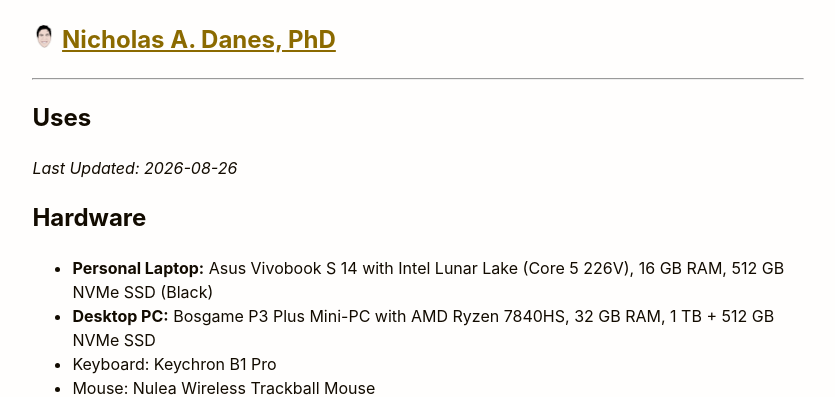
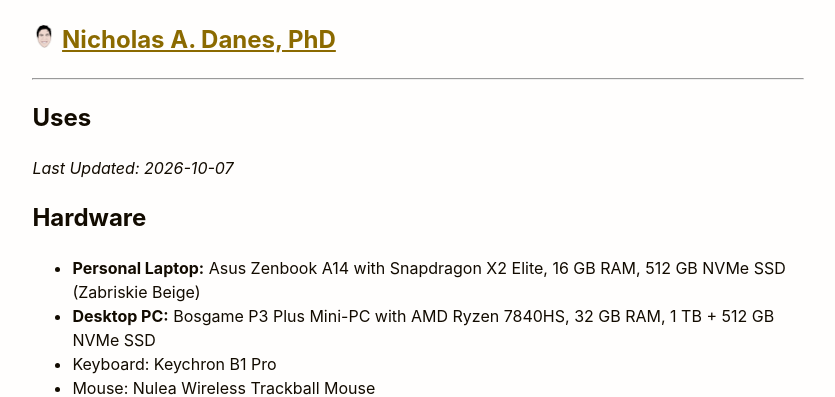
Before and after one commit to danesnick/website_lightspeed, a Jekyll site: the page built from uses.markdown, in a window 1280 px wide. Shown: the top 397 px of the page, without its empty margins (222-1057 px from the left). Built offline with Jekyll 4.4.1, drawn with Linux system fonts in a browser that asks for light colours.

Commit message:
Updated uses page

```diff
--- a/index.markdown
+++ b/index.markdown
@@ -33,8 +33,6 @@ I have a variety of hobbies and personal interests. The hobby that takes the mos
 * [LinkedIn](https://linkedin.com/in/nicholas-danes-a82107237)
 * [GitHub](https://github.com/danesnick)
 * [Strava](https://www.strava.com/athletes/108504279)
-* [Concept2 Logbook](https://log.concept2.com/profile/2350558)
-* <a rel="me" href="https://mast.hpc.social/@ndanes">Mastodon</a>
 
 ### Contact
 * Email: [hello@ndanes.com](mailto:&#104;&#101;&#108;&#108;&#111;&#64;&#110;&#100;&#97;&#110;&#101;&#115;&#46;&#99;&#111;&#109;)
--- a/uses.markdown
+++ b/uses.markdown
@@ -3,12 +3,12 @@ layout: page
 title: Uses
 permalink: /uses/
 ---
-*Last Updated: 2026-08-26*
+*Last Updated: 2026-10-07*
 
 
 ## Hardware
 
-* **Personal Laptop:** Asus Vivobook S 14 with Intel Lunar Lake (Core 5 226V), 16 GB RAM, 512 GB NVMe SSD (Black)
+* **Personal Laptop:** Asus Zenbook A14 with Snapdragon X2 Elite, 16 GB RAM, 512 GB NVMe SSD (Zabriskie Beige)
 * **Desktop PC:** Bosgame P3 Plus Mini-PC with AMD Ryzen 7840HS, 32 GB RAM, 1 TB + 512 GB NVMe SSD
 + Keyboard: Keychron B1 Pro
 + Mouse: Nulea Wireless Trackball Mouse
```
